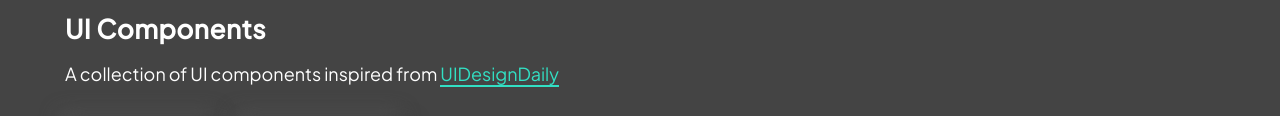
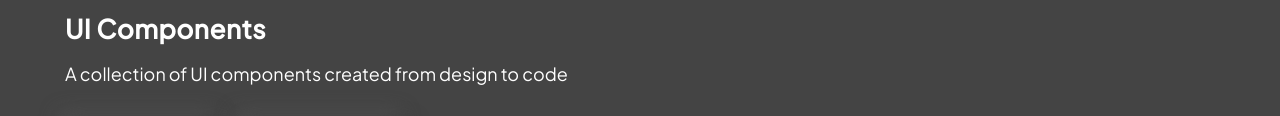
Before and after one commit to mohammedyh/portfolio-v1, a website built with Parcel: page src/index.html in a window 1280 px wide. Shown: the part 2820-2936 px from the top of the page. Built offline with nearby package versions, Linux system fonts and the light colour scheme.

Commit message:
Remove broken link to uidesigndaily

```diff
--- a/src/index.html
+++ b/src/index.html
@@ -406,15 +406,7 @@
 
 					<div class="project">
 						<h2 class="project__title">UI Components</h2>
-						<p>
-							A collection of UI components inspired from
-							<a
-								href="https://www.uidesigndaily.com"
-								target="_blank"
-								rel="noreferrer noopener"
-								>UIDesignDaily</a
-							>
-						</p>
+						<p>A collection of UI components created from design to code</p>
 
 						<div class="project__links">
 							<a
```
